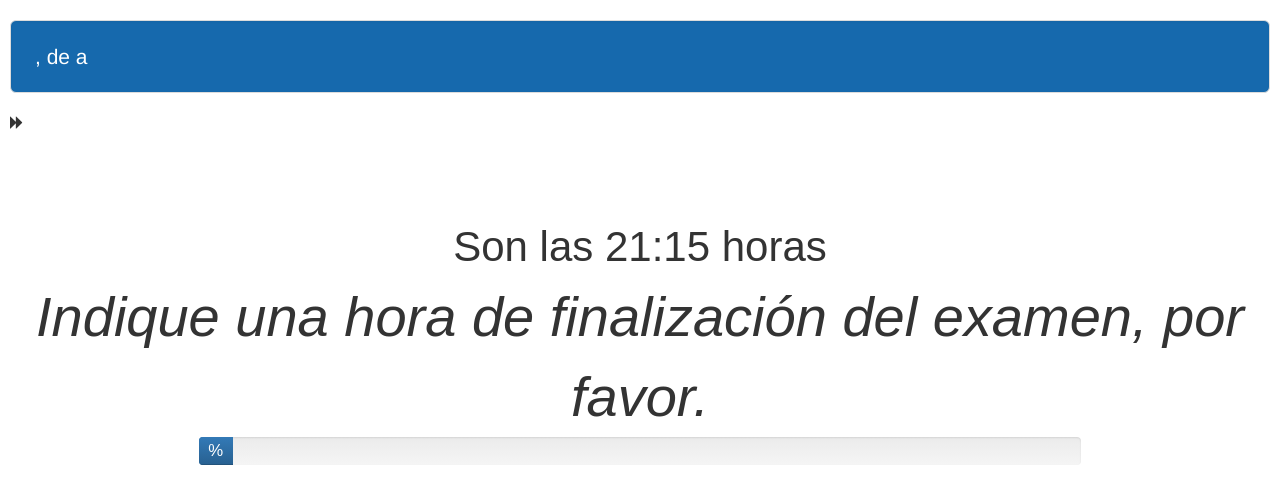
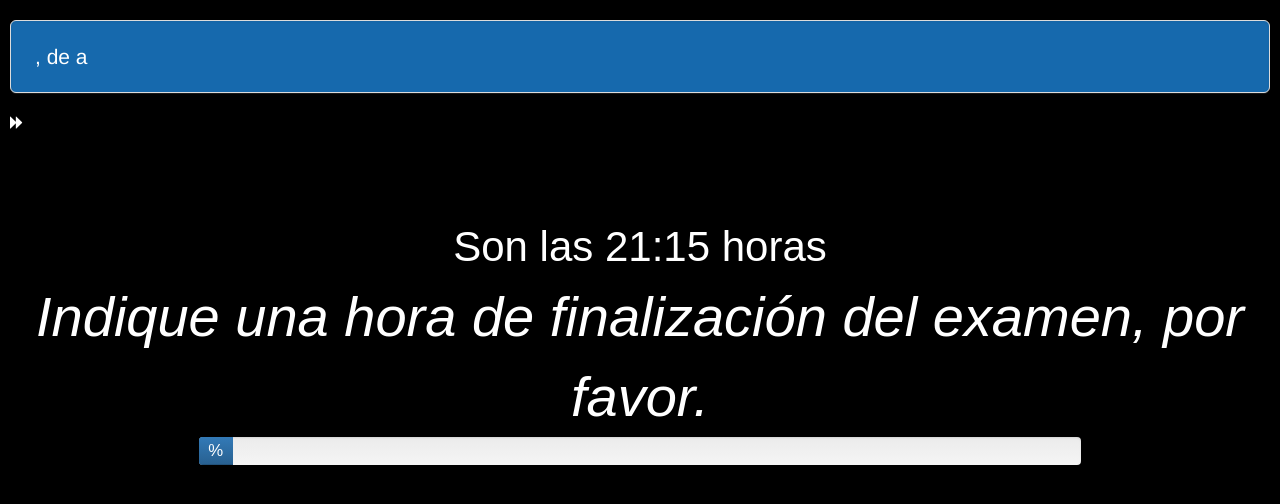
Before and after one commit to vrivas/reloj_examen, a plain HTML site: page index.html in a window 1280 px wide. Both pictures are taken after a click on the element 640 px from the left and 123 px from the top of the page. Drawn offline with nearby package versions, Linux system fonts and the light colour scheme.

Commit message:
Modo "contraste" para cuando se recoge el formulario

```diff
--- a/index.html
+++ b/index.html
@@ -13,6 +13,14 @@
         <style>
             * {
                 font-family: Arial, Helvetica, Sans;
+            }
+            body {
+              color: black;
+              background-color: white;
+            }
+            body.contraste {
+              color: white;
+              background-color: black;
             }
             input{
                 border: 0pt;
@@ -286,6 +294,7 @@
                         $('#datos').fadeOut();
                         $('#iconMostrar').removeClass("glyphicon-forward")
                                 .addClass("glyphicon-backward");
+                        $( "body").removeClass( "contraste");
                     } else {
                         $('#titulo').html($('#Asignatura').val() + ", de " + $('#HoraInicio').val() + " a " + $('#HoraFin').val());
                         $('#divDerecha').css('width', '100%');
@@ -293,6 +302,7 @@
                         $('#datos').fadeIn();
                         $('#iconMostrar').addClass("glyphicon-forward")
                                 .removeClass("glyphicon-backward");
+                        $( "body").addClass( "contraste");
 
 
                     }
```
